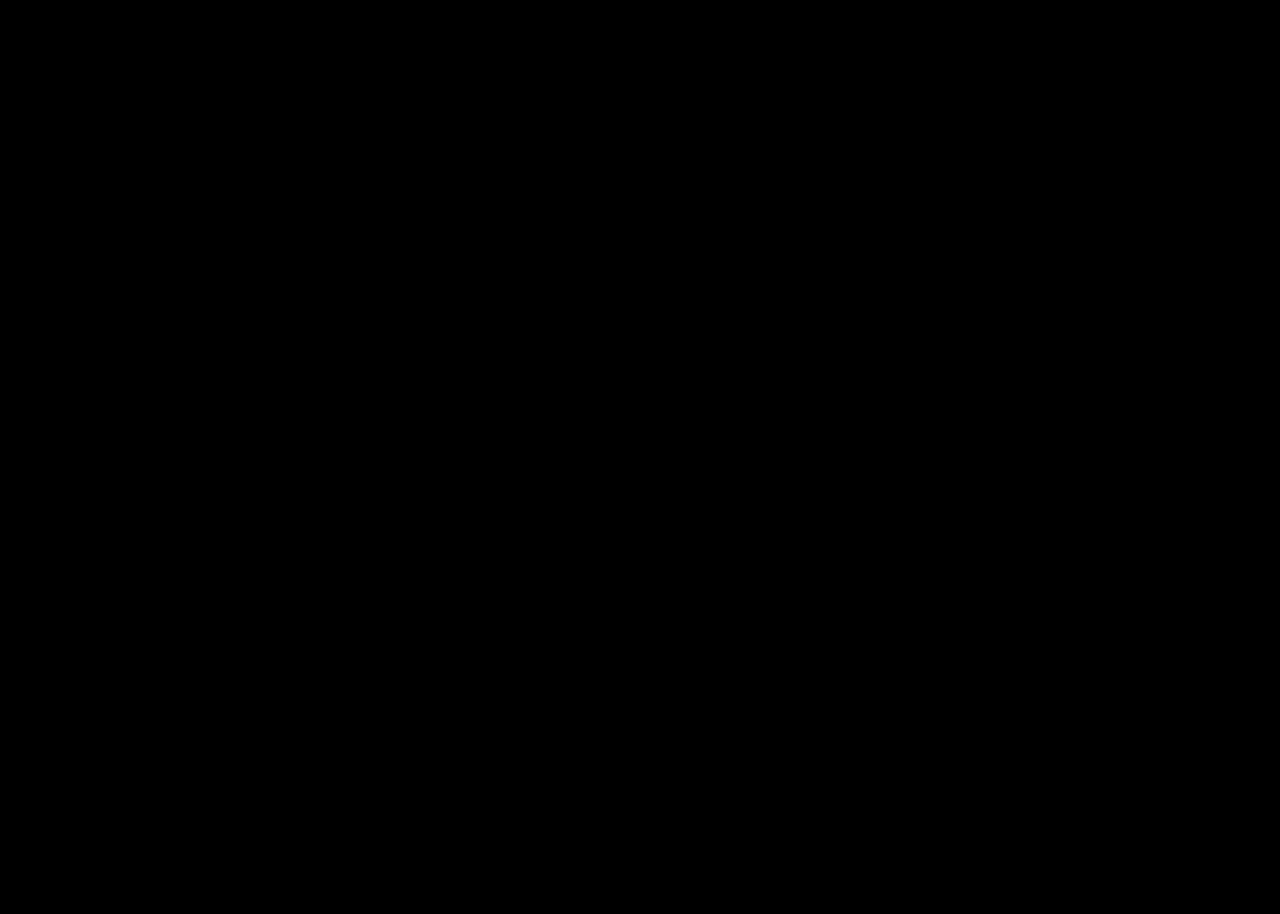
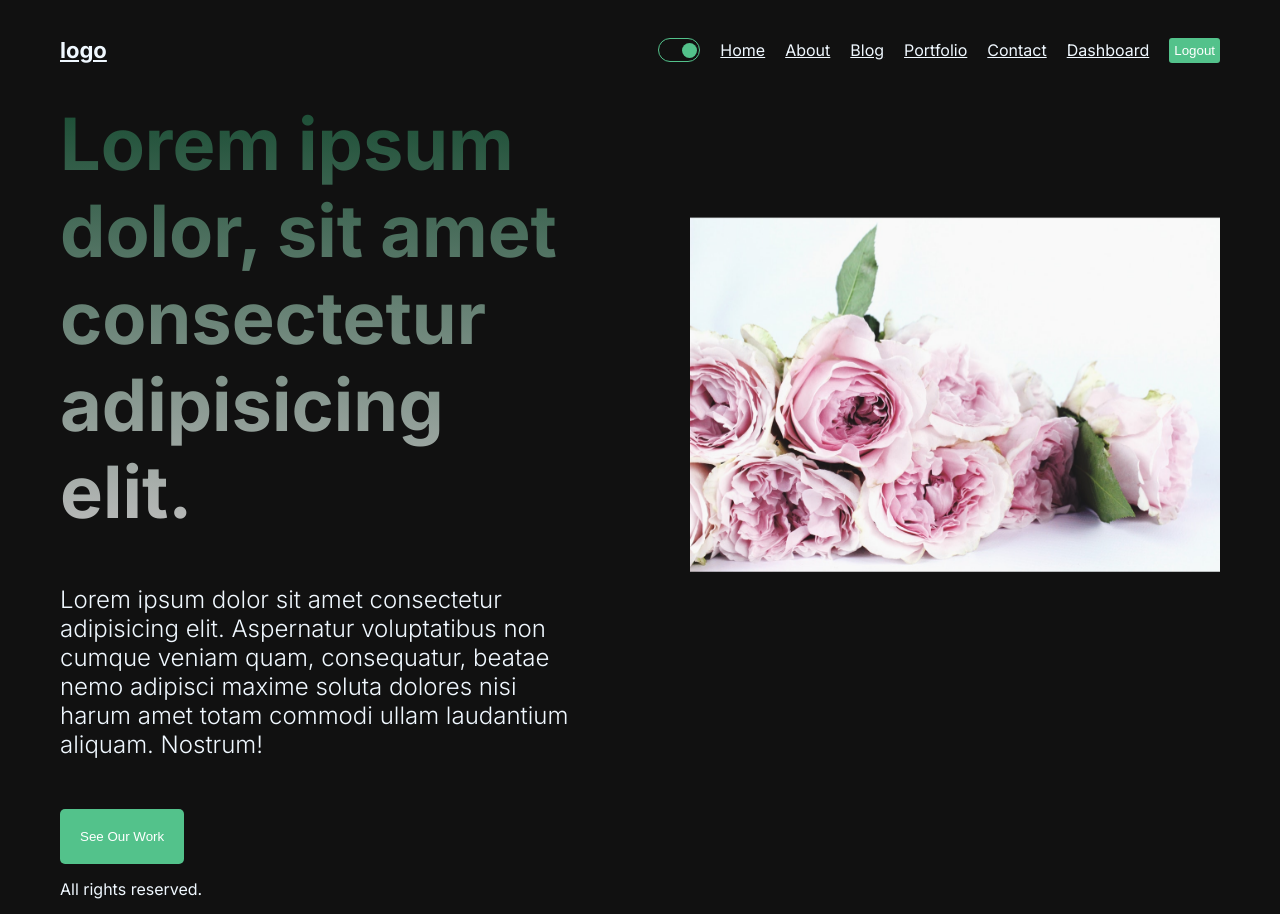
Before and after one commit to gabriela-papp/next-project, a Next.js app: page / in a window 1280 px wide. Before the commit the page ends 800 px from the top, so only its background shows below. Built offline with nearby package versions, Linux system fonts and the light colour scheme.

Commit message:
padding fixed

```diff
--- a/context/ThemeContext.js
+++ b/context/ThemeContext.js
@@ -10,7 +10,9 @@ export const ThemeProvider = ({children})=>{
         setMode((prev) => (prev === 'dark' ? 'light':'dark'))
     }
 
+    return (
     <ThemeContext.Provider value={{toggle,mode}}>
-        {children}
+        <div className={`theme ${mode}`}>{children}</div>
     </ThemeContext.Provider>
+    )
 }
--- a/src/app/blog/[id]/page.js
+++ b/src/app/blog/[id]/page.js
@@ -32,7 +32,6 @@ const BlogPost
         </div>
         <div className={styles.content}>
           <p className={styles.text}>Lorem ipsum dolor sit amet consectetur adipisicing elit. Deleniti voluptatibus omnis saepe, nesciunt vero sunt iste vel quasi perferendis veniam quaerat aliquam explicabo dicta atque ducimus assumenda officia porro.Lorem ipsum dolor sit amet consectetur adipisicing elit.
-          <hr/>
           Deleniti voluptatibus omnis saepe, nesciunt vero sunt iste vel quasi perferendis veniam quaerat aliquam explicabo dicta atque ducimus assumenda officia porro.Lorem ipsum dolor sit amet consectetur adipisicing elit. Deleniti voluptatibus omnis saepe, nesciunt vero sunt iste vel quasi perferendis veniam quaerat aliquam explicabo dicta atque ducimus assumenda officia porro.</p>
         </div>
     </div>
--- a/src/app/blog/[id]/page.module.css
+++ b/src/app/blog/[id]/page.module.css
@@ -2,24 +2,40 @@
 
 }
 .top{
+ display: flex;
+  flex:1;
+  flex-direction: column;
+  gap:50px;
 
 }
 .info{
-
-    gap:50px;
+    flex: 1;
+    width: 45%;
     margin-bottom: 50px;
+}
+.title{
+    padding-bottom: 20px;
+}
+.desc{
+    padding-bottom: 40px;
 }
 .avatar{
     object-fit: cover;
     border-radius: 50%;
+    margin-right: 10px;
+    vertical-align: middle;
 }
 .imageContainer{
     flex: 1;
-    height:300px;
-    position: relative;
+      width: 43%;
+      height: 300px;
+      position: absolute;
+      left: 50%;
 }
 .image{
+ position: relative;
     object-fit: cover;
+
 }
 .content{
     margin-top: 50px;
--- a/src/app/contact/contact.module.css
+++ b/src/app/contact/contact.module.css
@@ -13,7 +13,7 @@
 }
 .imgContainer{
     flex:1;
-    height:500px;
+    height:550px;
     position:relative;
 }
 .image{
@@ -32,10 +32,12 @@
     flex:1;
     display: flex;
     flex-direction: column;
-    gap:20px;
+    gap:40px;
 }
 .input, .textArea{
     padding:20px;
+    width:100%;
+    margin:15px 0;
     background-color: transparent;
     border:none;
     outline:none;
--- a/src/app/globals.css
+++ b/src/app/globals.css
@@ -15,6 +15,17 @@ a{
   text-align: none;
   color:inherit;
 }
+.theme{
+  transition: 1s all ease;
+}
+.light{
+  background-color: white;
+  color:#111;
+}
+.dark{
+  background-color: #111;
+  color: aliceblue;
+}
 .container{
   max-width: 1366px;
   min-height: 100vh;
--- a/src/app/page.module.css
+++ b/src/app/page.module.css
@@ -18,7 +18,7 @@
 }
 .img{
   width: 100%;
-  height: 500px;
+  height: 600px;
   object-fit: contain;
   animation:move 3s infinite ease alternate;
 }
--- a/src/components/DarkModeToggle/DarkModeToggle.js
+++ b/src/components/DarkModeToggle/DarkModeToggle.js
@@ -1,10 +1,14 @@
+"use client"
 import React from 'react'
+import { useContext } from 'react'
 import styles from './darkModeToggle.module.css'
+import { ThemeContext } from '../../../context/ThemeContext'
+
 
 const DarkModeToggle = () => {
-    const mode ='dark'
+    const {toggle, mode} = useContext(ThemeContext)
   return (
-    <div className={styles.container}>
+    <div className={styles.container} onClick={toggle}>
         <div className={styles.icon}></div>
         <div className={styles.icon}></div>
         <div className={styles.ball} style={mode === 'light'? {left:'2px'} : {right:'2px'}}></div>
```
